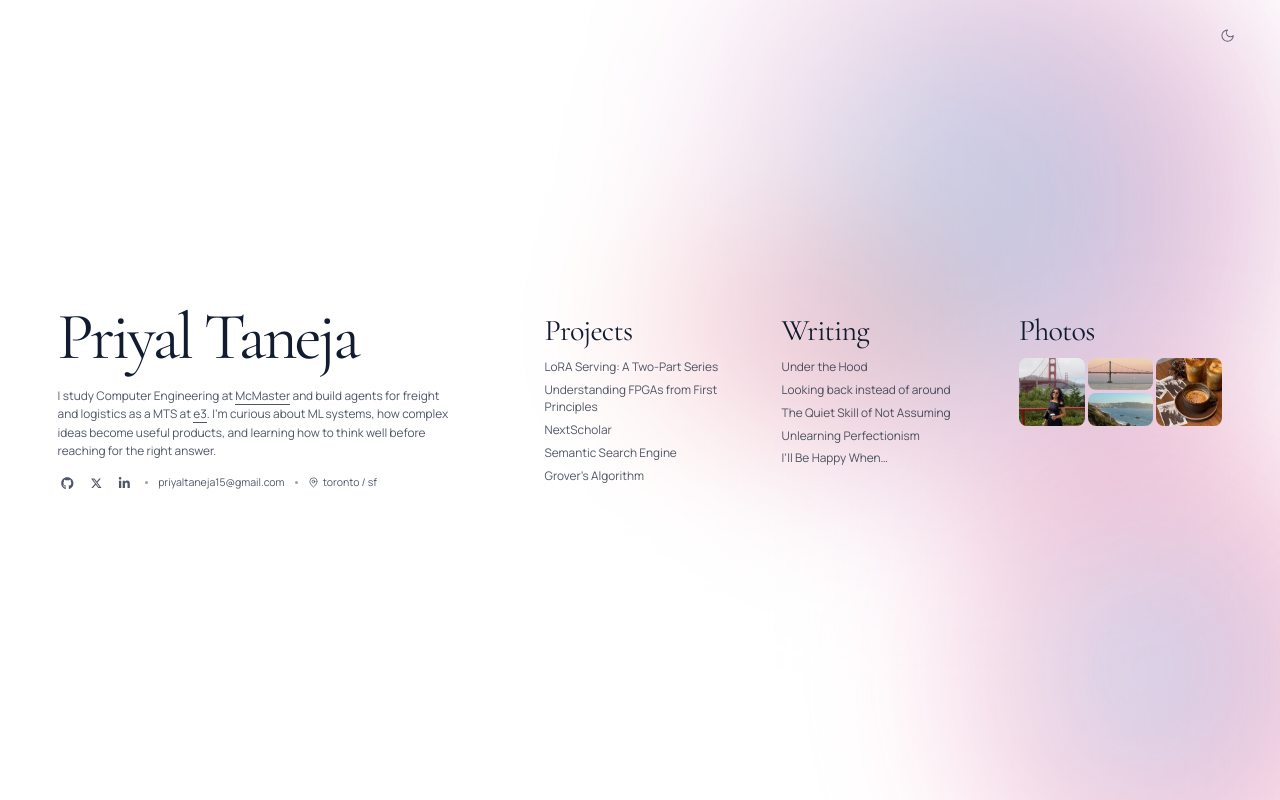
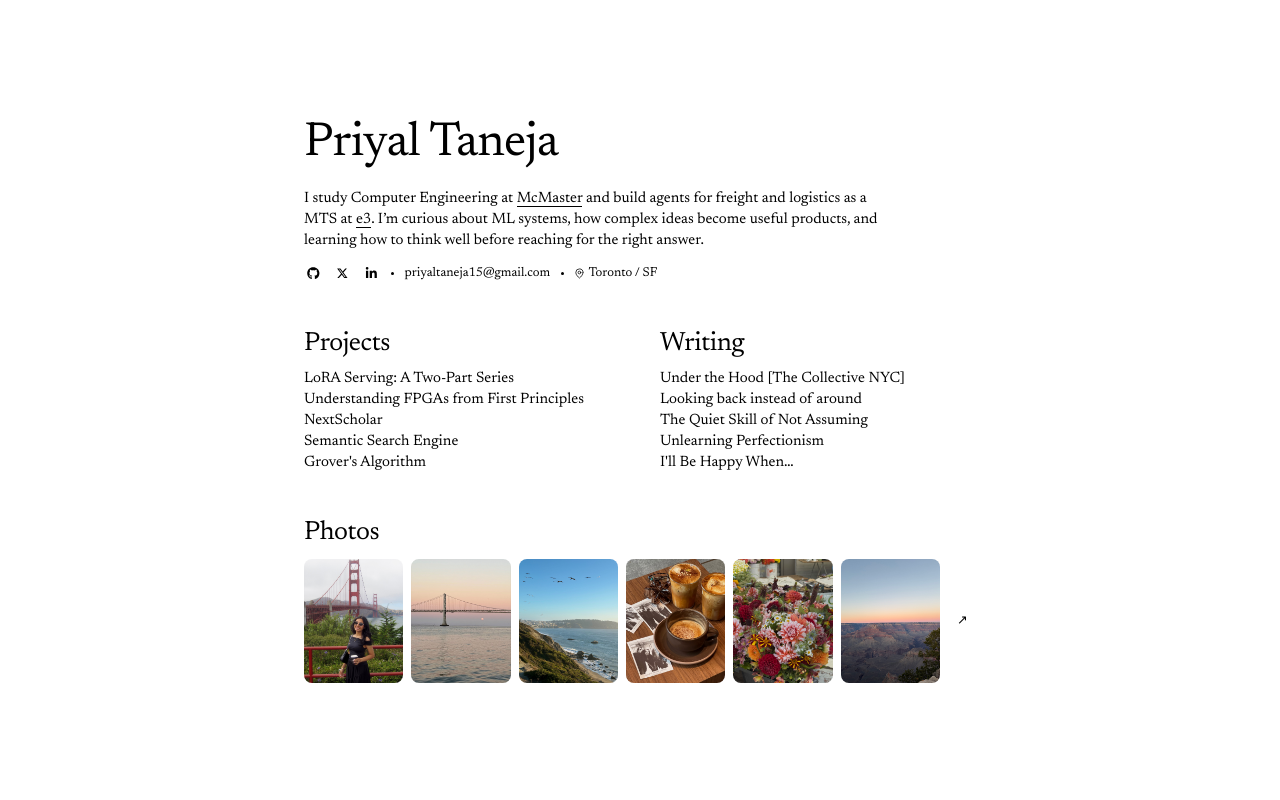
Before and after one commit to priyaltaneja/priyaltaneja, a React (Vite) app: page / in a window 1280 px wide. Built offline with nearby package versions, Linux system fonts and the light colour scheme.

Commit message:
Refresh portfolio with serif typography and clean light layout

```diff
--- a/index.html
+++ b/index.html
@@ -1,11 +1,11 @@
 <!doctype html>
-<html lang="en" class="dark">
+<html lang="en" style="color-scheme: light;">
   <head>
     <meta charset="UTF-8" />
     <meta name="google-site-verification" content="FImtJvVZIfVzMwHdiPX0WNOyFw3qJK5fpIpbdxwNUOs" />
     <link rel="icon" type="image/png" sizes="144x144" href="/priyal-favicon.png" />
     <meta name="viewport" content="width=device-width, initial-scale=1, viewport-fit=cover" />
-    <meta name="theme-color" content="#f4f3ee" />
+    <meta name="theme-color" content="#ffffff" />
     <meta
       name="description"
       content="Priyal Taneja's personal website featuring projects, technical writing, and reflections on engineering, ML infrastructure, and hardware-software codesign."
@@ -13,7 +13,7 @@
     <link rel="apple-touch-icon" href="/icon192.png" />
     <link rel="preconnect" href="https://fonts.googleapis.com" />
     <link rel="preconnect" href="https://fonts.gstatic.com" crossorigin />
-    <link href="https://fonts.googleapis.com/css2?family=Cormorant+Garamond:ital,wght@0,400;1,400&family=Manrope:wght@400;500;600&family=Lora:wght@400;500;600;700&display=swap" rel="stylesheet" />
+    <link href="https://fonts.googleapis.com/css2?family=Cormorant+Garamond:ital,wght@0,400;0,500;1,400&family=Newsreader:opsz,wght@6..72,400;6..72,500;6..72,600;6..72,700&family=Manrope:wght@400;500;600&family=Lora:wght@400;500;600;700&display=swap" rel="stylesheet" />
     <link rel="manifest" href="/manifest.json" />
     <title>Priyal Taneja</title>
     <script async src="https://www.googletagmanager.com/gtag/js?id=G-QKKB294GBV"></script>
--- a/src/App.js
+++ b/src/App.js
@@ -1,32 +1,8 @@
 import React, { useState, useEffect, useRef, useCallback, useLayoutEffect } from 'react';
-import { Moon, Sun } from 'lucide-react';
 import Portfolio from './Portfolio';
 import ArticleDetail from './pages/ArticleDetail';
 import Photos from './pages/Photos';
 import PageContainer, { DURATION, RETURN_DURATION } from './components/PageContainer';
-import { ThemeProvider, useTheme } from './contexts/ThemeContext';
-
-const ThemeToggle = ({ alignWithArticleHeader = false }) => {
-  const { isDarkMode, toggleTheme } = useTheme();
-
-  return (
-    <button
-      className={`theme-toggle${alignWithArticleHeader ? ' theme-toggle--article' : ''}`}
-      type="button"
-      onClick={toggleTheme}
-      aria-label={`Switch to ${isDarkMode ? 'light' : 'dark'} mode`}
-      aria-pressed={isDarkMode}
-    >
-      <span className="theme-toggle__icon theme-toggle__icon--moon" aria-hidden="true">
-        <Moon />
-      </span>
-      <span className="theme-toggle__icon theme-toggle__icon--sun" aria-hidden="true">
-        <Sun />
-      </span>
-    </button>
-  );
-};
-
 const PERSONAL_ARTICLE_SLUGS = [
   'looking-back-instead-of-around',
   'the-quiet-skill-of-not-assuming',
@@ -66,6 +42,7 @@ const scrollToTop = () => {
 function App() {
   const [displayPage, setDisplayPage] = useState(() => getPageFromPath());
   const [visible, setVisible] = useState(true);
+  const [isEnteringWriting, setIsEnteringWriting] = useState(false);
   const [isReturningHome, setIsReturningHome] = useState(false);
   const [homePreviewMounted, setHomePreviewMounted] = useState(false);
   const [homePreviewActive, setHomePreviewActive] = useState(false);
@@ -83,6 +60,7 @@ function App() {
   const transitionTo = useCallback((page) => {
     if (page === displayPage && !pendingPage.current) return;
 
+    setIsEnteringWriting(PERSONAL_ARTICLE_SLUGS.includes(page));
     pendingPage.current = page;
     const returningHome = page === 'home' && displayPage !== 'home';
     setIsReturningHome(returningHome);
@@ -171,8 +149,6 @@ function App() {
   }, []);
 
   const isArticlePage = PERSONAL_ARTICLE_SLUGS.includes(displayPage) || TECHNICAL_ARTICLE_SLUGS.includes(displayPage);
-  const isReflectiveArticlePage = PERSONAL_ARTICLE_SLUGS.includes(displayPage);
-  const isTechnicalArticlePage = TECHNICAL_ARTICLE_SLUGS.includes(displayPage);
 
   const renderPage = () => {
     if (displayPage === 'photos') {
@@ -187,15 +163,14 @@ function App() {
   };
 
   return (
-    <ThemeProvider>
+    <>
       <a className="skip-link" href="#main-content">Skip to content</a>
-      {!isTechnicalArticlePage && <ThemeToggle alignWithArticleHeader={isReflectiveArticlePage} />}
       <div
         className="min-h-dvh flex flex-col relative z-10 transition-opacity duration-500"
         style={{ opacity: appReady ? 1 : 0 }}
       >
         <div className="flex-grow relative z-10">
-          <PageContainer visible={visible} isReturningHome={isReturningHome}>
+          <PageContainer visible={visible} isReturningHome={isReturningHome} isEnteringWriting={isEnteringWriting}>
             {renderPage()}
           </PageContainer>
           {homePreviewMounted && (
@@ -209,7 +184,7 @@ function App() {
           )}
         </div>
       </div>
-    </ThemeProvider>
+    </>
   );
 }
 
--- a/src/Portfolio.js
+++ b/src/Portfolio.js
@@ -30,7 +30,7 @@ const PROJECTS = [
 
 const WRITING = [
   {
-    title: 'Under the Hood',
+    title: 'Under the Hood [The Collective NYC]',
     href: 'https://thecollectivecommunity.substack.com/',
   },
   {
@@ -89,6 +89,8 @@ const HOME_PHOTO_SELECTION = [
   { id: 'bay-bridge-moon', previewPosition: '50% 40%' },
   { id: 'coast-birds', previewPosition: '50% 62%' },
   { id: 'coffee-table', previewPosition: '50% 52%' },
+  { id: 'flower-market', previewPosition: '50% 50%' },
+  { id: 'grand-canyon', previewPosition: '50% 50%' },
 ];
 
 const HOME_PHOTOS = HOME_PHOTO_SELECTION
@@ -120,7 +122,7 @@ const PhotosPreview = ({ onNavigate }) => {
       className="photo-contact-sheet reveal-item"
       href="/photos"
       onClick={handleClick}
-      aria-label="Open photos"
+      aria-label="View all photos"
     >
       {HOME_PHOTOS.map((photo) => (
         <img
@@ -131,6 +133,7 @@ const PhotosPreview = ({ onNavigate }) => {
           style={{ objectPosition: photo.previewPosition || photo.position }}
         />
       ))}
+      <span className="photo-contact-sheet__more" aria-hidden="true">↗</span>
     </a>
   );
 };
@@ -141,13 +144,6 @@ const Portfolio = ({ onNavigate, isTransitionPreview = false, suppressReveal = f
       id={isTransitionPreview ? undefined : 'main-content'}
       className={`portfolio-index is-ready${suppressReveal || isTransitionPreview ? ' suppress-reveal' : ''}`}
     >
-      <div className="motion-blur" aria-hidden="true">
-        <div className="motion-blur__wash motion-blur__wash--blue" />
-        <div className="motion-blur__wash motion-blur__wash--coral" />
-        <div className="motion-blur__wash motion-blur__wash--cyan" />
-        <div className="motion-blur__veil" />
-      </div>
-
       <section className="index-identity" aria-labelledby="home-title">
         <div className="index-identity__copy">
           <h1 id="home-title" className="index-name reveal-item">
@@ -165,7 +161,7 @@ const Portfolio = ({ onNavigate, isTransitionPreview = false, suppressReveal = f
             <span className="single-socials__separator" aria-hidden="true" />
             <a className="single-email" href="mailto:priyaltaneja15@gmail.com">priyaltaneja15@gmail.com</a>
             <span className="single-socials__separator" aria-hidden="true" />
-            <span className="single-location"><MapPin aria-hidden="true" /> toronto / sf</span>
+            <span className="single-location"><MapPin aria-hidden="true" /> Toronto / SF</span>
           </div>
         </div>
 
--- a/src/components/PageContainer.js
+++ b/src/components/PageContainer.js
@@ -3,9 +3,9 @@ import React from 'react';
 const DURATION = 140; // ms
 const RETURN_DURATION = 300; // ms
 
-const PageContainer = ({ children, visible, isReturningHome = false }) => {
+const PageContainer = ({ children, visible, isReturningHome = false, isEnteringWriting = false }) => {
   return (
-    <div className={`page-transition ${visible ? 'is-visible' : 'is-hidden'}${isReturningHome ? ' is-returning-home' : ''}`}>
+    <div className={`page-transition ${visible ? 'is-visible' : 'is-hidden'}${isReturningHome ? ' is-returning-home' : ''}${isEnteringWriting ? ' is-entering-writing' : ''}`}>
       {children}
     </div>
   );
--- a/src/contexts/ThemeContext.js
+++ /dev/null
@@ -1,61 +0,0 @@
-import React, { createContext, useContext, useEffect, useState } from 'react';
-import { flushSync } from 'react-dom';
-
-const ThemeContext = createContext();
-
-export const useTheme = () => {
-  const context = useContext(ThemeContext);
-  if (!context) {
-    throw new Error('useTheme must be used within a ThemeProvider');
-  }
-  return context;
-};
-
-export const ThemeProvider = ({ children }) => {
-  const [isDarkMode, setIsDarkMode] = useState(false);
-
-  useEffect(() => {
-    document.documentElement.classList.toggle('dark', isDarkMode);
-    document.documentElement.style.colorScheme = isDarkMode ? 'dark' : 'light';
-  }, [isDarkMode]);
-
-  const toggleTheme = () => {
-    const root = document.documentElement;
-    const nextMode = !isDarkMode;
-    const reduceMotion = window.matchMedia('(prefers-reduced-motion: reduce)').matches;
-
-    const applyTheme = (freezeTransitions = false) => {
-      if (freezeTransitions) root.classList.add('theme-changing');
-      flushSync(() => {
-        root.classList.toggle('dark', nextMode);
-        root.style.colorScheme = nextMode ? 'dark' : 'light';
-        setIsDarkMode(nextMode);
-      });
-    };
-
-    if (reduceMotion) {
-      applyTheme(true);
-      window.requestAnimationFrame(() => root.classList.remove('theme-changing'));
-      return;
-    }
-
-    if (!document.startViewTransition) {
-      applyTheme();
-      return;
-    }
-
-    const transition = document.startViewTransition(() => applyTheme(true));
-    transition.finished.finally(() => root.classList.remove('theme-changing'));
-  };
-
-  const value = {
-    isDarkMode,
-    toggleTheme,
-  };
-
-  return (
-    <ThemeContext.Provider value={value}>
-      {children}
-    </ThemeContext.Provider>
-  );
-};
--- a/src/index.css
+++ b/src/index.css
@@ -366,8 +366,8 @@ body {
   --orchid-paper: #f4f3ee;
   --orchid-line: rgba(7, 21, 45, 0.2);
   --orchid-blue: #1a57bd;
-  --orchid-serif: 'Cormorant Garamond', 'Iowan Old Style', 'Baskerville', serif;
-  --orchid-sans: 'Manrope', 'Helvetica Neue', Arial, sans-serif;
+  --orchid-serif: 'Newsreader', 'Iowan Old Style', serif;
+  --orchid-sans: 'Newsreader', 'Iowan Old Style', Georgia, serif;
 }
 
 html { scroll-behavior: smooth; }
@@ -921,8 +921,8 @@ body { font-family: var(--orchid-sans); }
 }
 
 .single-socials__separator { width: 3px; height: 3px; margin: 0 .05rem; border-radius: 50%; background: rgba(7,21,45,.34); }
-.single-socials a { transition: color var(--theme-speed) var(--theme-ease), transform .2s ease; }
-.single-socials a:hover { color: var(--orchid-ink); transform: translateY(-1px); }
+.single-socials a { transition: color 180ms ease; }
+.single-socials a:hover { color: #6b7280; }
 .single-email { font-size: .66rem; }
 .single-location { display: inline-flex; align-items: center; gap: .22rem; font-size: .66rem; white-space: nowrap; }
 .single-location svg { width: .68rem; height: .68rem; stroke-width: 1.7; }
@@ -1000,20 +1000,20 @@ body { font-family: var(--orchid-sans); }
 
 /* Minimal one-page index. */
 .portfolio-index {
-  --index-ink: #111c31;
-  --index-body: rgba(17, 28, 49, .74);
-  --index-muted: rgba(17, 28, 49, .42);
+  --orchid-serif: 'Newsreader', 'Iowan Old Style', serif;
+  --index-ink: #000;
+  --index-body: #000;
+  --index-muted: #000;
   position: relative;
   isolation: isolate;
   display: grid;
-  grid-template-columns: minmax(21rem, .9fr) minmax(0, 1.4fr);
-  column-gap: clamp(2.5rem, 4vw, 5rem);
-  align-items: center;
+  grid-template-columns: minmax(0, 34rem);
+  justify-content: center;
+  align-content: start;
+  row-gap: 2.2rem;
   width: 100%;
-  height: 100dvh;
-  min-height: 39rem;
-  overflow: hidden;
-  padding: clamp(2rem, 4.5vw, 5rem);
+  min-height: 100dvh;
+  padding: clamp(3.5rem, 7vw, 6rem) 1.4rem;
   background: #fff;
   color: var(--index-ink);
   font-family: var(--orchid-sans);
@@ -1043,7 +1043,7 @@ body { font-family: var(--orchid-sans); }
   --index-ink: #faf7f2;
   --index-body: rgba(250, 247, 242, .82);
   --index-muted: rgba(250, 247, 242, .52);
-  background-color: transparent;
+  background-color: var(--bg-primary);
 }
 
 .dark .portfolio-index .motion-blur__veil,
@@ -1067,9 +1067,9 @@ body { font-family: var(--orchid-sans); }
 }
 
 .reflective-article-page {
-  --article-ink: #111c31;
-  --article-body: rgba(17, 28, 49, .74);
-  --article-muted: rgba(17, 28, 49, .54);
+  --article-ink: #000;
+  --article-body: #000;
+  --article-muted: #000;
   --article-reading-width: 42rem;
   position: relative;
   isolation: isolate;
@@ -1130,7 +1130,7 @@ body { font-family: var(--orchid-sans); }
   padding-inline-start: max(0px, calc((100% - var(--article-reading-width)) / 2));
   color: var(--article-ink) !important;
   font-family: var(--orchid-serif);
-  font-size: clamp(2.75rem, 4.2vw, 3.5rem);
+  font-size: clamp(2rem, 3vw, 2.6rem);
   font-weight: 400;
   line-height: .94;
   letter-spacing: -.04em;
@@ -1164,7 +1164,7 @@ body { font-family: var(--orchid-sans); }
 
 .article-back:hover,
 .article-to-top:hover { color: var(--article-ink); }
-.article-back:hover { transform: translateX(-2px); }
+.article-back:hover { transform: none; }
 .article-back:focus-visible,
 .article-to-top:focus-visible { outline: 1px solid currentColor; outline-offset: 4px; }
 
@@ -1372,7 +1372,7 @@ body { font-family: var(--orchid-sans); }
   .reflective-article-page .motion-blur__wash { filter: blur(52px); opacity: .82; }
   .reflective-article-title {
     max-width: 17ch;
-    font-size: clamp(2.5rem, 12vw, 4rem);
+    font-size: clamp(1.85rem, 6vw, 2.4rem);
     white-space: normal;
     text-wrap: balance;
   }
@@ -1387,17 +1387,15 @@ body { font-family: var(--orchid-sans); }
 .index-content { position: relative; z-index: 2; }
 
 .index-identity {
-  justify-self: end;
-  width: min(100%, 34rem);
-  padding-right: clamp(1.5rem, 3vw, 3.5rem);
+  width: 100%;
 }
 
 .index-name {
   margin: 0;
   font-family: var(--orchid-serif);
-  font-size: clamp(3.3rem, 5.2vw, 5.8rem);
+  font-size: clamp(2.4rem, 4.2vw, 3.6rem);
   font-weight: 400;
-  line-height: .86;
+  line-height: 1.15;
   letter-spacing: -.045em;
   color: var(--index-ink);
   white-space: nowrap;
@@ -1430,7 +1428,7 @@ body { font-family: var(--orchid-sans); }
 .index-section h2 {
   color: var(--index-ink);
   font-family: var(--orchid-serif);
-  font-size: clamp(1.75rem, 2.35vw, 2.4rem);
+  font-size: clamp(1.5rem, 2vw, 2rem);
   font-weight: 400;
   line-height: 1;
   letter-spacing: -.025em;
@@ -1455,14 +1453,14 @@ body { font-family: var(--orchid-sans); }
 
 .index-identity .single-socials { color: var(--index-body); }
 .index-identity .single-socials__separator { background: var(--index-muted); }
-.index-identity .single-socials a:hover { color: var(--index-ink); }
+.index-identity .single-socials a:hover { color: #6b7280; }
 
 .index-content {
   display: grid;
-  grid-template-columns: repeat(3, minmax(0, 1fr));
+  grid-template-columns: minmax(0, 1fr);
   align-items: start;
-  gap: clamp(1.5rem, 2.6vw, 3.4rem);
-  width: min(100%, 52rem);
+  gap: 1.6rem;
+  width: 100%;
 }
 
 .index-section h2 {
@@ -1471,7 +1469,7 @@ body { font-family: var(--orchid-sans); }
 
 .index-list {
   display: grid;
-  gap: .36rem;
+  gap: .18rem;
 }
 
 .index-link {
@@ -1489,8 +1487,8 @@ body { font-family: var(--orchid-sans); }
 
 @media (max-width: 760px) {
   .portfolio-index {
-    --index-body: rgba(17, 28, 49, .9);
-    --index-muted: rgba(17, 28, 49, .62);
+    --index-body: #000;
+    --index-muted: #000;
     display: flex;
     flex-direction: column;
     justify-content: center;
@@ -1501,79 +1499,57 @@ body { font-family: var(--orchid-sans); }
     padding: clamp(3.25rem, 7dvh, 5rem) 1.4rem;
   }
 
-  .portfolio-index .motion-blur { position: fixed; }
-  .portfolio-index .motion-blur__veil {
-    background: linear-gradient(180deg, rgba(255,255,255,.58), rgba(255,255,255,.48));
-  }
-  .portfolio-index .motion-blur__wash { filter: blur(52px); opacity: .82; }
-  .portfolio-index .motion-blur__wash--blue {
-    width: 135vw;
-    height: 74dvh;
-    right: -55vw;
-    top: -14dvh;
-  }
-  .portfolio-index .motion-blur__wash--coral {
-    width: 118vw;
-    height: 58dvh;
-    left: -38vw;
-    top: 34dvh;
-  }
-  .portfolio-index .motion-blur__wash--cyan {
-    width: 108vw;
-    height: 68dvh;
-    right: -42vw;
-    bottom: -22dvh;
-  }
   .index-identity { width: 100%; padding: 0; }
-  .index-name { font-size: clamp(3.2rem, 14.5vw, 4.8rem); }
+  .index-name { font-size: clamp(2rem, 8.5vw, 3.6rem); }
   .index-tagline { max-width: 23rem; }
-  .index-content { grid-template-columns: 1fr; gap: 2.4rem; width: 100%; margin-top: 3.4rem; }
+  .index-content { grid-template-columns: 1fr; gap: 1.6rem; width: 100%; margin-top: 0; }
   .index-identity .single-current h2,
-  .index-section h2 { font-size: 2rem; }
+  .index-section h2 { font-size: 1.75rem; }
   .index-identity .single-current ul,
   .index-link { font-size: .79rem; }
 }
 
-@media (max-height: 650px) and (min-width: 761px) {
-  .portfolio-index { min-height: 35rem; padding-top: 1.75rem; padding-bottom: 1.75rem; }
-  .index-name { font-size: clamp(3.3rem, 4.9vw, 5rem); }
-  .index-identity .single-current { margin-top: 1.3rem; }
-  .index-content { gap: 1.65rem; }
+/* Fit the stacked homepage to laptop heights without clipping content. */
+@media (min-width: 761px) {
+  .portfolio-index {
+    padding-block: clamp(1.25rem, 4dvh, 3rem);
+    row-gap: clamp(1rem, 2.5dvh, 1.75rem);
+    align-content: center;
+  }
+  .index-name { font-size: clamp(2.4rem, 6dvh, 3.3rem); }
+  .index-tagline { margin-top: 1rem; }
+  .index-content { gap: clamp(.85rem, 2dvh, 1.4rem); }
+  .index-section h2 { font-size: clamp(1.5rem, 3.3dvh, 1.75rem); margin-bottom: .5rem; }
+  .portfolio-index .photo-contact-sheet { width: min(calc(100% - 2.25rem), 20rem); }
 }
 
 /* A compact contact sheet gives Photos visual weight beside the text indexes. */
 .photo-contact-sheet {
+  position: relative;
   display: grid;
-  grid-template-columns: repeat(6, minmax(0, 1fr));
-  grid-template-rows: repeat(2, minmax(0, 1fr));
-  gap: 3px;
-  width: min(100%, 15.5rem);
-  height: clamp(4.1rem, 8.5vh, 5.4rem);
+  grid-template-columns: repeat(4, minmax(0, 1fr));
+  gap: .4rem;
+  width: min(calc(100% - 2.25rem), 23rem);
 }
 
 .photo-contact-sheet img {
+  display: block;
   width: 100%;
-  height: 100%;
+  aspect-ratio: 4 / 5;
   object-fit: cover;
   overflow: hidden;
   border-radius: 8px;
-  transition: filter 180ms ease, transform 180ms ease;
-}
-
-.photo-contact-sheet img:nth-child(1) { grid-column: 1 / 3; grid-row: 1 / 3; }
-.photo-contact-sheet img:nth-child(2) { grid-column: 3 / 5; grid-row: 1; }
-.photo-contact-sheet img:nth-child(3) { grid-column: 3 / 5; grid-row: 2; }
-.photo-contact-sheet img:nth-child(4) { grid-column: 5 / 7; grid-row: 1 / 3; }
+  transition: filter 180ms ease;
+}
 
 .photo-contact-sheet:hover img { filter: saturate(.82) brightness(.94); }
-.photo-contact-sheet:hover img:nth-child(2) { transform: scale(1.035); }
 .photo-contact-sheet:active { transform: translateY(1px); }
 .photo-contact-sheet:focus-visible { outline: 1px solid var(--index-ink); outline-offset: 4px; }
 
 /* Equal-width masonry lets the image ratios create the rhythm without dead space. */
 .photos-page {
-  --photos-ink: #111c31;
-  --photos-muted: rgba(17, 28, 49, .58);
+  --photos-ink: #000;
+  --photos-muted: #000;
   --photos-placeholder: #d1d2d2;
   position: relative;
   isolation: isolate;
@@ -1608,7 +1584,7 @@ body { font-family: var(--orchid-sans); }
   margin: 0;
   color: var(--photos-ink);
   font-family: var(--orchid-serif);
-  font-size: clamp(2.75rem, 4.2vw, 3.5rem);
+  font-size: clamp(2rem, 3vw, 2.6rem);
   font-weight: 400;
   line-height: .94;
   letter-spacing: -.04em;
@@ -1749,7 +1725,7 @@ body { font-family: var(--orchid-sans); }
 .photo-lightbox__close:focus-visible { outline: 1px solid currentColor; outline-offset: 3px; }
 
 @media (max-width: 760px) {
-  .photo-contact-sheet { width: min(100%, 17rem); height: 5.25rem; }
+  .photo-contact-sheet { gap: .35rem; }
 
   .photos-page {
     display: block;
@@ -1771,7 +1747,7 @@ body { font-family: var(--orchid-sans); }
     padding: 0 2.4rem 0 .2rem;
   }
 
-  .photos-header h1 { font-size: clamp(2.5rem, 12vw, 4rem); }
+  .photos-header h1 { font-size: clamp(1.85rem, 6vw, 2.4rem); }
 
   .photos-masonry {
     --photo-reveal-step: 70ms;
@@ -1803,3 +1779,130 @@ body { font-family: var(--orchid-sans); }
     transform: none;
   }
 }
+
+/* Airier serif headings for the homepage. */
+.portfolio-index .index-name,
+.portfolio-index .index-section h2 {
+  font-weight: 400;
+  letter-spacing: -.015em;
+}
+
+/* Shared light editorial theme across articles and the photo gallery. */
+.article-page,
+.photos-page { background: #fff; color: #000; }
+
+.article-page h1,
+.article-page h2,
+.article-page h3,
+.article-page h4,
+.photos-header h1 {
+  font-family: var(--orchid-serif);
+  font-weight: 400;
+  letter-spacing: -.015em;
+  line-height: 1.15;
+  color: #000;
+}
+
+.reflective-article-title {
+  max-width: var(--article-reading-width);
+  margin-inline: auto;
+  padding-inline-start: 0;
+  white-space: normal;
+  text-wrap: pretty;
+}
+
+.reflective-article-shell { padding-top: 2rem; }
+.article-page .prose { color: #000; }
+.article-page .prose :where(p, li) { color: #000; }
+.reflective-article-content :where(h2, h3, h4) { margin-top: 1.6rem; }
+
+.reflective-article-quote,
+.article-glass-quote {
+  background: #fff;
+  box-shadow: none;
+  border-radius: 0;
+  border-left: 1px solid #000;
+  padding: .5rem 1rem;
+}
+.reflective-article-quote::after,
+.article-glass-quote::after { display: none; }
+.article-glass-quote-shell { border-radius: 0; }
+
+.photo-contact-sheet__more {
+  position: absolute;
+  left: calc(100% + .6rem);
+  top: 50%;
+  transform: translateY(-50%);
+  display: grid;
+  place-items: center;
+  width: 1.6rem;
+  height: 1.6rem;
+  border-radius: 50%;
+  background: #fff;
+  color: #000;
+  font-size: .8rem;
+  line-height: 1;
+  transition: color 180ms ease;
+}
+.photo-contact-sheet:hover .photo-contact-sheet__more { color: #6b7280; }
+
+/* Serif body copy needs a little more size to stay readable. */
+.portfolio-index .index-tagline,
+.portfolio-index .index-link { font-size: .94rem; }
+.portfolio-index .single-email,
+.portfolio-index .single-location { font-size: .8rem; }
+@media (min-width: 761px) {
+  .portfolio-index .index-tagline { max-width: 100%; line-height: 1.4; }
+  .portfolio-index .index-link { line-height: 1.2; }
+  .portfolio-index { padding-block: clamp(.85rem, 2.5dvh, 2.5rem); }
+}
+
+/* Editorial desktop layout: introduction, two indexes, then photos. */
+@media (min-width: 761px) {
+  .portfolio-index { grid-template-columns: minmax(0, 42rem); }
+  .portfolio-index .index-tagline { max-width: 36rem; }
+  .index-content {
+    grid-template-columns: repeat(2, minmax(0, 1fr));
+    column-gap: 2.5rem;
+    row-gap: 1.75rem;
+  }
+  .index-section--photos { grid-column: 1 / -1; }
+}
+
+/* More breathing room between the homepage sections. */
+@media (min-width: 761px) {
+  .portfolio-index { row-gap: clamp(2rem, 6dvh, 3.5rem); }
+  .index-content { row-gap: clamp(2.25rem, 6dvh, 3.5rem); }
+  .index-section h2 { margin-bottom: .8rem; }
+}
+@media (max-width: 760px) {
+  .portfolio-index { row-gap: 2.75rem; }
+  .index-content { gap: 2.2rem; }
+}
+
+@media (min-width: 761px) {
+  .portfolio-index .photo-contact-sheet {
+    width: calc(100% - 2.25rem);
+    grid-template-columns: repeat(6, minmax(0, 1fr));
+    gap: .5rem;
+  }
+}
+@media (max-width: 760px) {
+  .photo-contact-sheet { grid-template-columns: repeat(3, minmax(0, 1fr)); }
+}
+
+/* Writing opens with a quiet fade and a small upward entrance. */
+.page-transition.is-entering-writing::after { display: none; }
+.page-transition.is-entering-writing { transition: opacity 140ms ease; }
+.page-transition.is-entering-writing.is-hidden { opacity: 0; }
+.page-transition.is-entering-writing.is-visible .reflective-article-shell {
+  animation: writing-enter 420ms cubic-bezier(.22, 1, .36, 1) both;
+}
+@keyframes writing-enter {
+  from { opacity: 0; transform: translateY(12px); }
+  to { opacity: 1; transform: translateY(0); }
+}
+@media (prefers-reduced-motion: reduce) {
+  .page-transition.is-entering-writing { transition: none; }
+  .page-transition.is-entering-writing.is-visible .reflective-article-shell { animation: none; }
+}
```
Also changed, not shown: src/pages/Photos.js (+0 -7 lines), src/pages/ArticleDetail.js.
